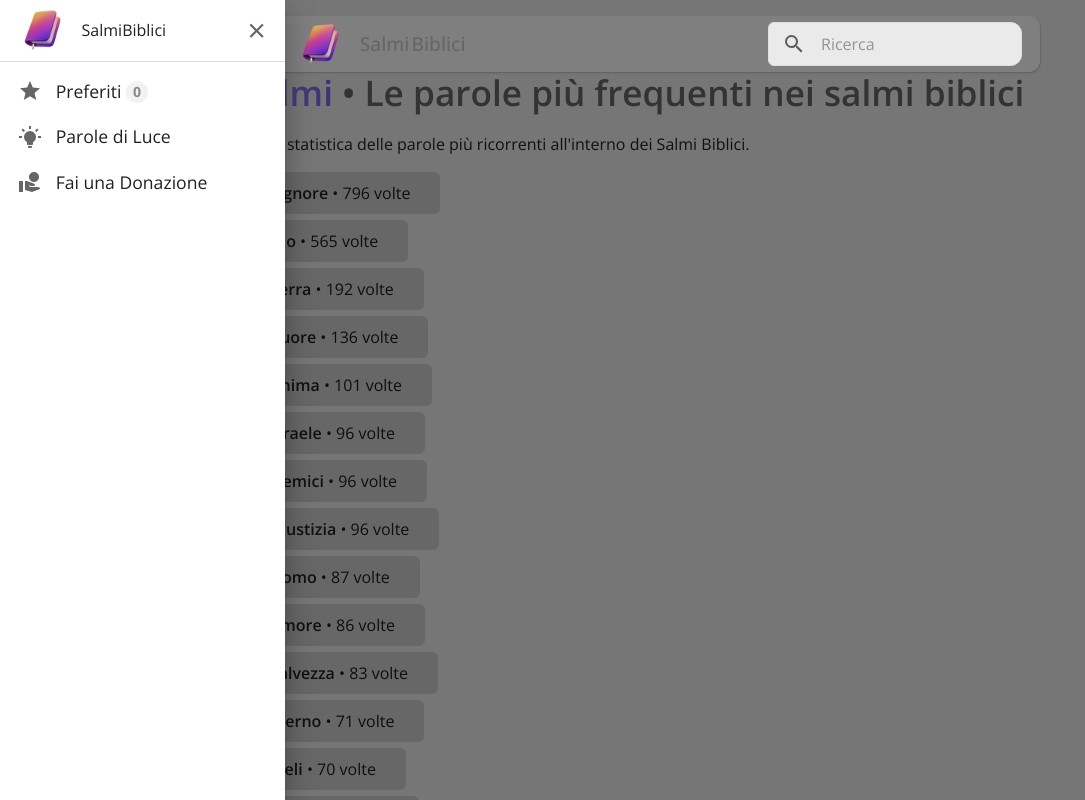
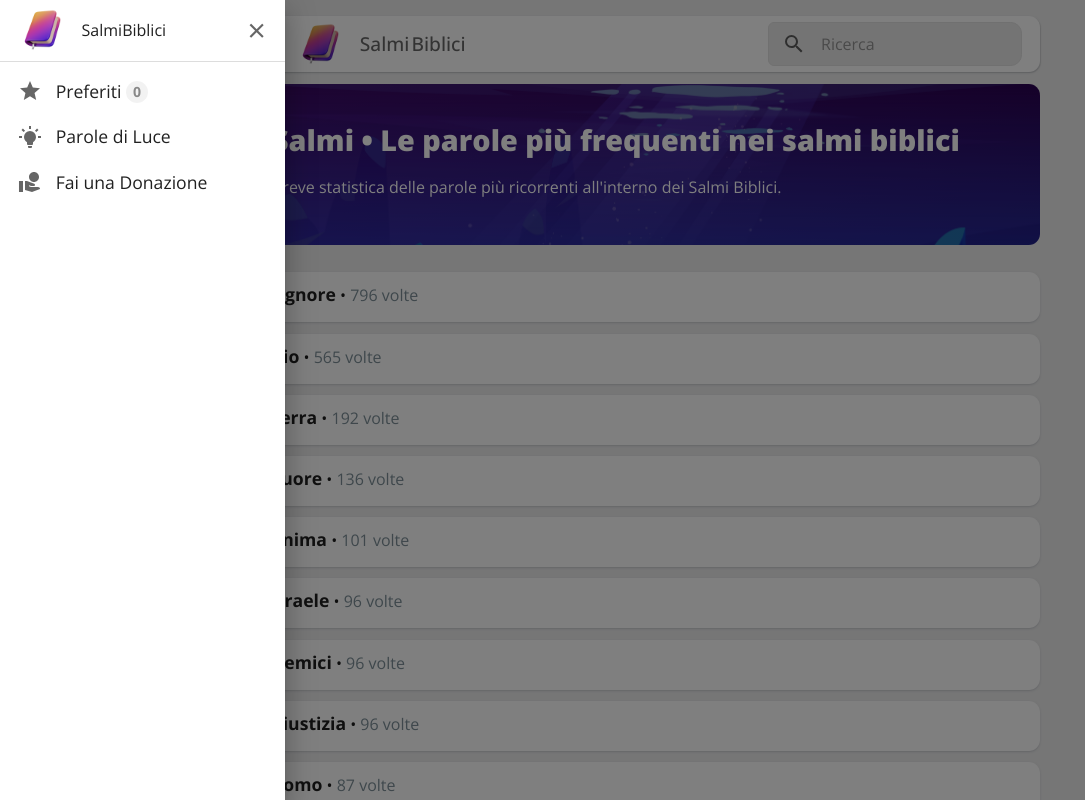
Before and after one commit to CastenettoA/salmi, a Vue app: page /words in a window 1280 px wide. Both pictures are taken after a click on the element 269 px from the left and 47 px from the top of the page. Shown: the top 800 px of the page, without its empty margins (0-1085 px from the left). Built offline with nearby package versions, Linux system fonts and the light colour scheme.

Commit message:
automatic deploy baby

```diff
--- a/src/App.vue
+++ b/src/App.vue
@@ -1,7 +1,8 @@
 <template>
   <div id="app" v-cloak>
+
     <nav class="navbar">
-      <div class="navbar-content showSearchBarMobile">
+      <div class="body-overlay" id="bodyOverlay" v-on:click="sideNavClose()"></div> <!-- make <body> dark for side menu, click on close -->
 
       <div class="sideNav" id="sideNav">
           <div class="sideNav-header">
@@ -31,16 +32,17 @@
             </svg>
             <span>Fai una Donazione</span></a>
       </div>
+
+      <div :class="[{ animationShow_v1: stateManager.animationEnabled }, 'navbar-content', 'showSearchBarMobile']">
         <span class="sideNav-openButton" v-on:click="sideNavOpen()">
           <svg style="width:24px;height:24px" viewBox="0 0 24 24">
             <path fill="currentColor" d="M3,6H21V8H3V6M3,11H21V13H3V11M3,16H21V18H3V16Z" />
           </svg>
         </span>
-        <div class="body-overlay" id="bodyOverlay" v-on:click="sideNavClose()"></div>
 
         <div class="navbar-logo">
-          <img src="@/assets/img/logo.png" @click="goHome">
-          <h1 @click="goHome" :class="{ notActive: searchBarStatus[0].isSearchInputActive }">Salmi<span></span>Biblici</h1>
+          <img src="@/assets/img/logo.png" @click="goHome" :class="[{ animationShow_logo: stateManager.animationEnabled }]">
+          <h1 @click="goHome" :class="[{ animationShow_logo: stateManager.animationEnabled }, { notActive: searchBarStatus[0].isSearchInputActive }]">Salmi<span></span>Biblici</h1>
 
           <div class="search-bar-mobileIcon" alt="clicca per cercare un salmo" @click="searchBarStatus[0].isSearchInputActive=true; setFocusOnSearch()" :class="{ notActive: searchBarStatus[0].isSearchInputActive }">
             <svg style="width:24px;height:24px" viewBox="0 0 24 24">
@@ -49,7 +51,7 @@
           </div>
 
           <div class="search-bar-mobileCloseIcon" alt="clicca per chiudere la ricerca" @click="searchBarStatus[0].isSearchInputActive=false" :class="{ active: searchBarStatus[0].isSearchInputActive, notActive: !searchBarStatus[0].isSearchInputActive }">
-           <svg style="width:24px;height:24px" viewBox="0 0 24 24">
+           <svg style="width:20px;height:20px" viewBox="0 0 24 24">
                 <path fill="currentColor" d="M13.46,12L19,17.54V19H17.54L12,13.46L6.46,19H5V17.54L10.54,12L5,6.46V5H6.46L12,10.54L17.54,5H19V6.46L13.46,12Z" />
             </svg>
           </div>
@@ -140,6 +142,9 @@
   },
 
   mounted() {
+    // start webapp animation (fade-in)
+    this.stateManager.animationEnabled=!this.stateManager.animationEnabled;
+
     document.addEventListener('click', this.onDocumentClick);
 
     if (localStorage.colorMode) { // check user preferred color mode
@@ -175,6 +180,9 @@
       this.searchBarStatus[0].showSearchResults = false;
       this.displayText = this.defaultDisplayText;
       this.searchString = '';
+      this.searchBarStatus[0].isSearchInputActive = false;
+
+
       this.$router.push({ name: "salmo", params: { number: n } });
     },
     onDocumentClick: function(e) {
--- a/src/assets/scss/main.scss
+++ b/src/assets/scss/main.scss
@@ -13,6 +13,10 @@
 
   html,body,h1,h2,h3,h4,h5,h6,h7,p,b,span,div {
     color: #212121;
+  }
+
+  main.sList {
+    opacity: 0; // for animation on first load
   }
 
   // SIDE-NAV
@@ -65,6 +69,7 @@
     position: fixed;
     top: 0;
     left: 0;
+    z-index: 10;
 
     transition: height 0ms 0ms, opacity .3s 0ms;
     opacity: 0;
@@ -74,7 +79,7 @@
     height: 100%;
     width: 0;
     position: fixed;
-    z-index: 1;
+    z-index: 12; // bigger than body-overlay background
     top: 0;
     left: 0;
     background-color: #fff;
@@ -117,40 +122,7 @@
     }
   }
 
-  .navbar {
-    position: fixed; z-index: 50;
-    top: 1em;
-    left: 0;
-    width: calc(100% - 2.8em);
-
-    @media screen and (min-width: 860px) {
-      margin: 0;
-      width: 100%;
-      border-top-right-radius: 0;
-      border-top-left-radius: 0;
-    }
-
-    @media screen and (max-width: 860px) {
-      margin-top: -.5em;
-      left: 1.4em;
-    }
-
-
-    border-radius: 2em;
-
-    .navbar-content {
-      display: flex;
-      align-items: center;
-
-      background: #fff;
-      box-shadow: rgb(169 174 183 / 50%) 0px 1px 2px 0px, 1px 1px 1px rgb(0 0 0 / 10%);
-      border-radius: 0.7em;
-      // backdrop-filter: blur(6px); this break menu!
-
-      margin-top: 0.5em;
-      padding: 0;
-
-      .navbar-logo {
+  .navbar-logo { // menu & side-menu
     width: 100%;
     display: flex;
     align-items: center;
@@ -179,7 +151,44 @@
         display: none;
       }
     }
+  }
 
+  .navbar {
+    position: fixed; z-index: 50;
+    top: 1em;
+    left: 0;
+    width: calc(100% - 2.8em);
+
+
+    @media screen and (min-width: 860px) {
+      margin: 0;
+      width: 100%;
+      border-top-right-radius: 0;
+      border-top-left-radius: 0;
+    }
+
+    @media screen and (max-width: 860px) {
+      margin-top: -.5em;
+      left: 1.4em;
+    }
+
+
+    border-radius: 2em;
+
+    .navbar-content {
+    opacity: 0; // for webapp animation (fade-in)
+      display: flex;
+      align-items: center;
+
+      background: #fff;
+      box-shadow: rgb(169 174 183 / 50%) 0px 1px 2px 0px, 1px 1px 1px rgb(0 0 0 / 10%);
+      border-radius: 0.7em;
+      // backdrop-filter: blur(6px); this break menu!
+
+      margin-top: 0.5em;
+      padding: 0;
+
+      .navbar-logo {
         .search-bar {
           margin-left: auto;
           margin-top: 0.51em;
@@ -214,6 +223,11 @@
           &:hover {
           background-color: #d5d5d5;
           }
+        }
+
+        .search-bar-mobileCloseIcon {
+          width: 30px;
+          height: 30px;
         }
 
           @media screen and (max-width: 670px) {
@@ -490,6 +504,42 @@
     }
   }
 
+  header {
+    opacity: 0; // for animation
+    background-image: linear-gradient(45deg, #390e3d69, #00000082);
+    background-repeat: no-repeat;
+    background-size: cover;
+
+        padding: 1em 2em 1.9em 2em;
+    margin-top: 1em;
+    border-radius: 0.7em;
+
+    &.bg1 { background-image: linear-gradient(45deg, #390e3d69, #00000082), url('@/assets/img/header/1-min.png'); }
+    &.bg2 { background-image: linear-gradient(45deg, #390e3d69, #00000082), url('@/assets/img/header/2-min.png'); }
+    &.bg3 { background-image: linear-gradient(45deg, #390e3d69, #00000082), url('@/assets/img/header/3-min.png'); }
+    &.bg4 { background-image: linear-gradient(45deg, #390e3d69, #00000082), url('@/assets/img/header/4-min.png'); }
+    &.bg5 { background-image: linear-gradient(45deg, #390e3d69, #00000082), url('@/assets/img/header/5-min.png'); }
+    &.bg6 { background-image: linear-gradient(45deg, #390e3d69, #00000082), url('@/assets/img/header/6-min.png'); }
+    &.bg7 { background-image: linear-gradient(45deg, #390e3d69, #00000082), url('@/assets/img/header/7-min.png'); }
+    &.bg8 { background-image: linear-gradient(45deg, #390e3d69, #00000082), url('@/assets/img/header/8-min.png'); }
+    &.bg9 { background-image: linear-gradient(45deg, #390e3d69, #00000082), url('@/assets/img/header/9-min.png'); }
+    &.bg10 { background-image: linear-gradient(45deg, #390e3d69, #00000082), url('@/assets/img/header/10-min.png'); }
+    &.bgSea { background-image: linear-gradient(45deg, #3a183d58, #00000059), url('@/assets/img/header/sea.jpg'); }
+
+    h1, h2, p, b, a {
+      color: #fff;
+    }
+
+    h1, h2 {
+      margin-top: 0.7em;
+      font-weight: 800;
+      font-size: 1.8em;
+    }
+
+    a {
+      text-decoration: underline;
+    }
+  }
 
   .homepage {
 
@@ -523,40 +573,6 @@
     details {
       margin-top: 0;
       margin-bottom: 2.4em;
-    }
-
-    header {
-      background-image: linear-gradient(45deg, #390e3d69, #00000082);
-      background-repeat: no-repeat;
-      background-size: cover;
-
-          padding: 1em 2em 1.9em 2em;
-      margin-top: 1em;
-      border-radius: 0.7em;
-
-      &.bg1 { background-image: linear-gradient(45deg, #390e3d69, #00000082), url('@/assets/img/header/1-min.png'); }
-      &.bg2 { background-image: linear-gradient(45deg, #390e3d69, #00000082), url('@/assets/img/header/2-min.png'); }
-      &.bg3 { background-image: linear-gradient(45deg, #390e3d69, #00000082), url('@/assets/img/header/3-min.png'); }
-      &.bg4 { background-image: linear-gradient(45deg, #390e3d69, #00000082), url('@/assets/img/header/4-min.png'); }
-      &.bg5 { background-image: linear-gradient(45deg, #390e3d69, #00000082), url('@/assets/img/header/5-min.png'); }
-      &.bg6 { background-image: linear-gradient(45deg, #390e3d69, #00000082), url('@/assets/img/header/6-min.png'); }
-      &.bg7 { background-image: linear-gradient(45deg, #390e3d69, #00000082), url('@/assets/img/header/7-min.png'); }
-      &.bg8 { background-image: linear-gradient(45deg, #390e3d69, #00000082), url('@/assets/img/header/8-min.png'); }
-      &.bg9 { background-image: linear-gradient(45deg, #390e3d69, #00000082), url('@/assets/img/header/9-min.png'); }
-      &.bg10 { background-image: linear-gradient(45deg, #390e3d69, #00000082), url('@/assets/img/header/10-min.png'); }
-
-      h2, p, b, a {
-        color: #fff;
-      }
-
-      h2 {
-        margin-top: 0.7em;
-        font-weight: 800;
-        font-size: 1.8em;
-      }
-
-      a {
-        text-decoration: underline;
     }
   }
 
@@ -694,11 +710,13 @@
     }
   }
 
-  }
-
 
   // SALMO.VUE
   .single-salmo {
+
+    header {
+      margin-bottom: 1em;
+    }
 
     h1 span.desc {
       color: #666;
@@ -942,3 +960,48 @@
       transition: 0.2s all;
     }
   }
+
+/* app first time show, animatin*/
+.animationShow_v1 {
+  animation: show 0.2s ease-out both;
+  animation-delay: .2s;
+}
+
+.animationShow_v2 {
+  animation: show .5s ease-out  both;
+  animation-delay: .3s;
+}
+
+.animationShow_v3 {
+  animation: show .7s ease-out  both;
+  animation-delay: .7s;
+}
+
+.animationShow_logo {
+  animation: show_logo .34s ease-in  both;
+  animation-delay: .2s;
+}
+
+@keyframes show {
+  0% {
+    opacity: 0;
+    transform: translateY(-0.7em);
+  }
+
+  100% {
+    opacity: 1;
+    transform: translateY(0em);
+  }
+}
+
+@keyframes show_logo {
+  0% {
+    opacity: 0;
+    transform: translateY(-0.34em);
+  }
+
+  100% {
+    opacity: 1;
+    transform: translateY(0em);
+  }
+}
--- a/src/stateManager.js
+++ b/src/stateManager.js
@@ -5,5 +5,7 @@
     salmi_favorite_count: 0,
     set(n) {
         this.salmi_favorite_count = n;
-    }
+    },
+
+    animationEnabled: false
 });
--- a/src/views/Words.vue
+++ b/src/views/Words.vue
@@ -1,33 +1,28 @@
 <template>
   <main>
     <div class="single-salmo">
-
-      <h1>
-        <span class="gradient">Salmi</span>
-        <span class="desc"
-          > &bull; Le parole più frequenti nei salmi biblici</span
-        >
-      </h1>
-
-      <p>Breve statistica delle parole più ricorrenti all'interno dei Salmi Biblici.</p>
+      <header :class="[{ animationShow_v2: stateManager.animationEnabled}, 'bgSea' ]">
+      <h1>Salmi &bull; Le parole più frequenti nei salmi biblici</h1>
+        <p>Breve statistica delle parole più ricorrenti all'interno dei Salmi Biblici.</p>
+    </header>
 
       <div class="elencoSalmi">
           <!-- improve this search only in content @todo -->
-          <div><button><b>Signore</b> • 796 volte</button></div>
-          <div><button><b>Dio</b> • 565 volte</button></div>
-          <div><button><b>Terra</b> • 192 volte</button></div>
-          <div><button><b>Cuore</b> • 136 volte</button></div>
-          <div><button><b>Anima</b> • 101 volte</button></div>
-          <div><button><b>Israele</b> • 96 volte</button></div>
-          <div><button><b>Nemici</b> • 96 volte</button></div>
-          <div><button><b>Giustizia</b> • 96 volte</button></div>
-          <div><button><b>Uomo</b> • 87 volte</button></div>
-          <div><button><b>Amore</b> • 86 volte</button></div>
-          <div><button><b>Salvezza</b> • 83 volte</button></div>
-          <div><button><b>Eterno</b> • 71 volte</button></div>
-          <div><button><b>Cieli</b> • 70 volte</button></div>
-          <div><button><b>Bontà</b> • 54 volte</button></div>
-          <div><button><b>Fedeltà</b> • 48 volte</button></div>
+          <div><button><b class="salmo-title">Signore</b> • <span class="salmo-description">796 volte</span></button></div>
+          <div><button><b class="salmo-title">Dio</b> •  <span class="salmo-description">565 volte</span></button></div>
+          <div><button><b class="salmo-title">Terra</b> •  <span class="salmo-description">192 volte</span></button></div>
+          <div><button><b class="salmo-title">Cuore</b> •  <span class="salmo-description">136 volte</span></button></div>
+          <div><button><b class="salmo-title">Anima</b> •  <span class="salmo-description">101 volte</span></button></div>
+          <div><button><b class="salmo-title">Israele</b> •  <span class="salmo-description">96 volte</span></button></div>
+          <div><button><b class="salmo-title">Nemici</b> •  <span class="salmo-description">96 volte</span></button></div>
+          <div><button><b class="salmo-title">Giustizia</b> •  <span class="salmo-description">96 volte</span></button></div>
+          <div><button><b class="salmo-title">Uomo</b> •  <span class="salmo-description">87 volte</span></button></div>
+          <div><button><b class="salmo-title">Amore</b> •  <span class="salmo-description">86 volte</span></button></div>
+          <div><button><b class="salmo-title">Salvezza</b> •  <span class="salmo-description">83 volte</span></button></div>
+          <div><button><b class="salmo-title">Eterno</b> •  <span class="salmo-description">71 volte</span></button></div>
+          <div><button><b class="salmo-title">Cieli</b> •  <span class="salmo-description">70 volte</span></button></div>
+          <div><button><b class="salmo-title">Bontà</b> •  <span class="salmo-description">54 volte</span></button></div>
+          <div><button><b class="salmo-title">Fedeltà</b> •  <span class="salmo-description">48 volte</span></button></div>
       </div>
 
               <small class="copyright-sanpaolo">
@@ -44,11 +39,15 @@
 
 <script>
 import salmi from "@/assets/json/salmi.json";
+import {stateManager} from "@/stateManager.js";
+
 
 export default {
   data: function () {
     return {
       salmi: salmi.items,
+      headerBg: 'bg1',
+      stateManager,
     };
   },
   created: function(){
```
Also changed, not shown: src/views/Home.vue (+4 -3 lines), src/views/blog/LibroDeiSalmi.vue (+18 -18 lines), src/views/blog/changelog.vue (+16 -1 lines), src/assets/img/header/sea.jpg (added). Lines whose indentation alone changed are shown as unchanged.
